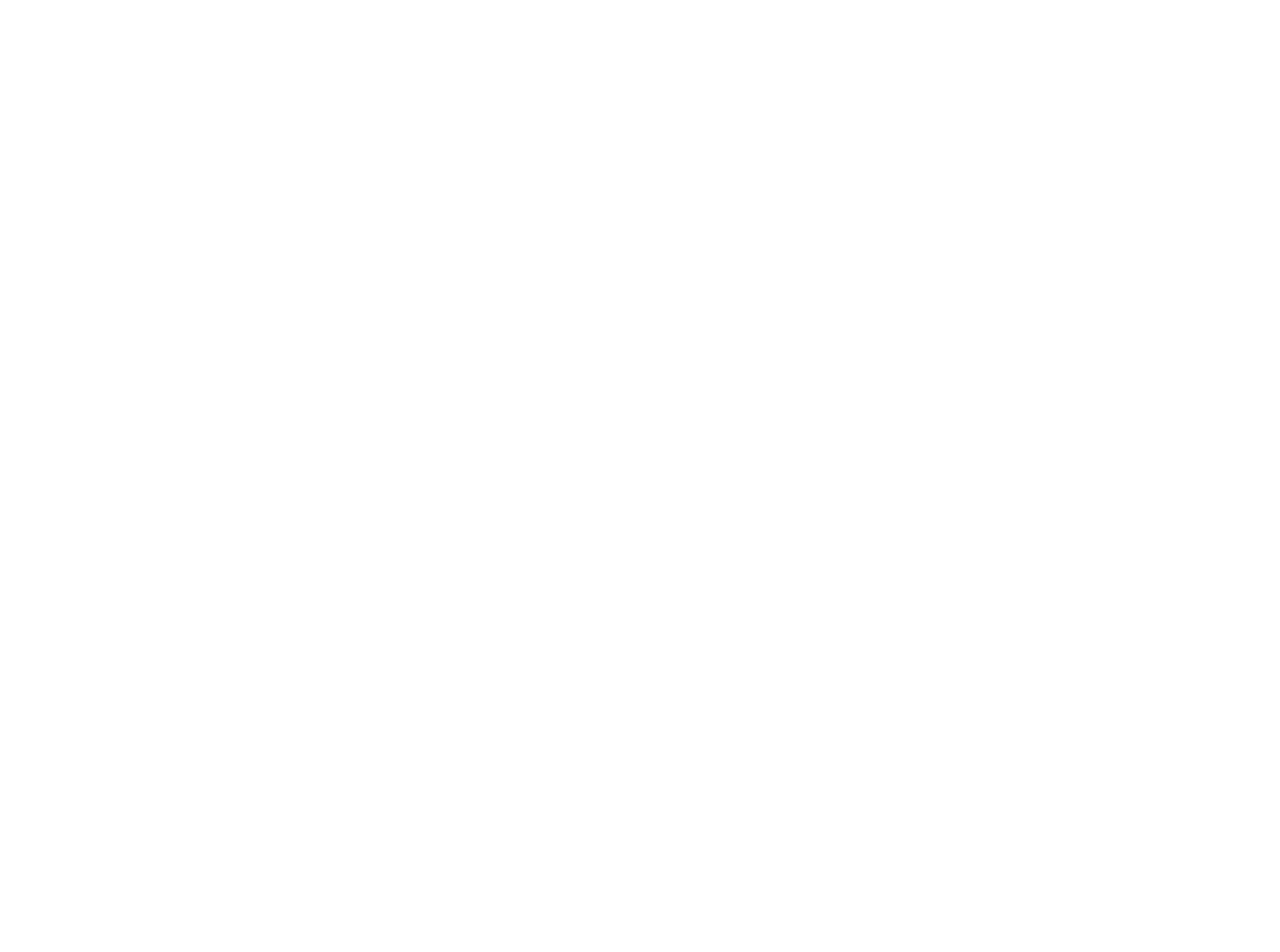
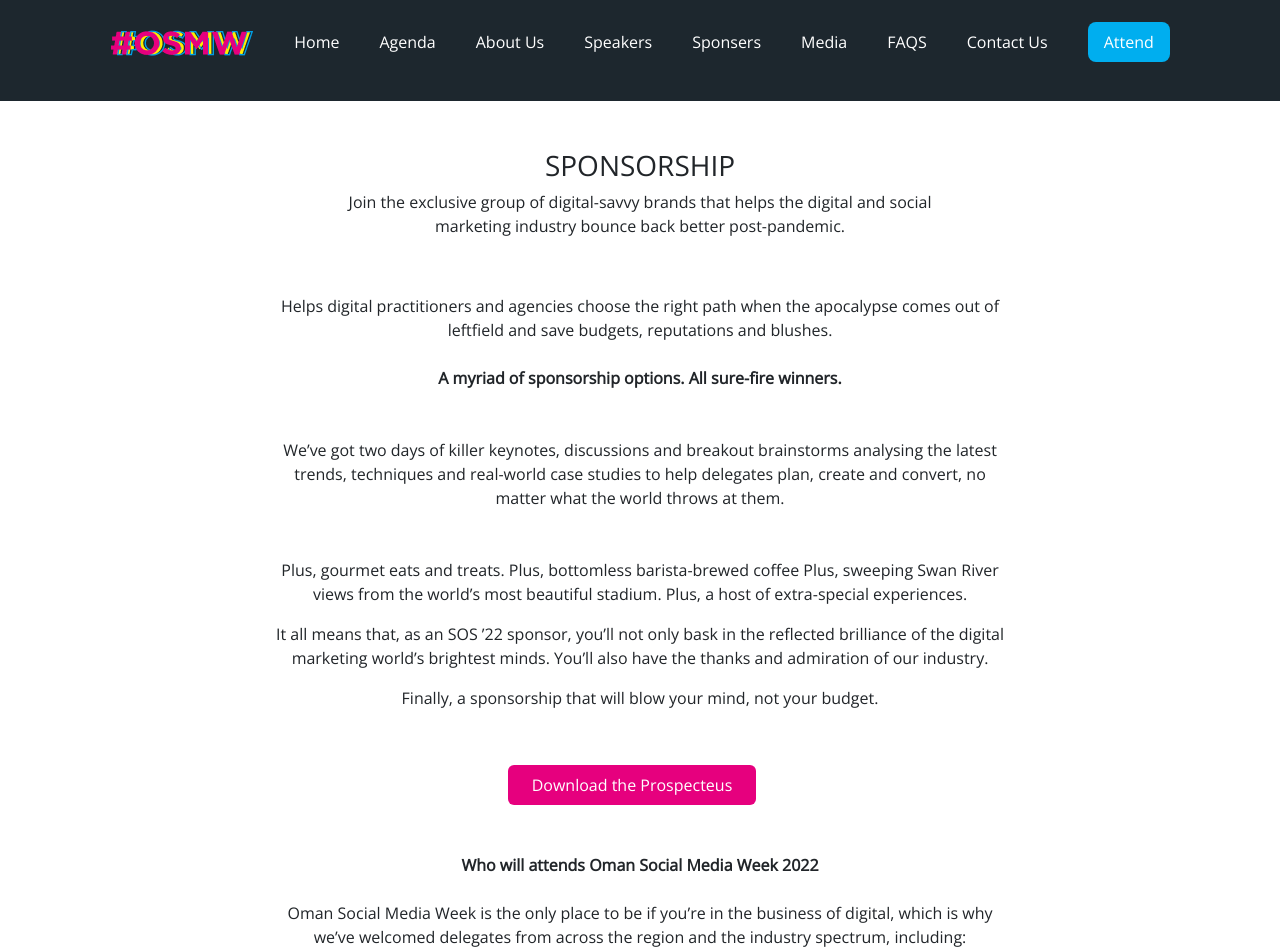
Before and after one commit to hoseinsedaqat/Osmw, a Vue app: page /sponsorship in a window 1280 px wide. Shown: the top 952 px of the page. Before the commit the page ends 800 px from the top, so only its background shows below. Built offline with nearby package versions, Linux system fonts and the light colour scheme.

Commit message:
sponsorship mybe is need i created that

```diff
--- a/src/router/index.js
+++ b/src/router/index.js
@@ -46,6 +46,11 @@
     path: '/attend',
     name: 'Attend',
     component: () => import('@/views/Attend/AttendView.vue')
+  },
+  {
+    path:'/sponsorship',
+    name:'SponsorShip',
+    component: () => import('@/views/Sponsorship/SponsorshipView.vue')
   }
 ]
 
--- /dev/null
+++ b/src/views/Sponsorship/SponsorshipView.vue
@@ -0,0 +1,90 @@
+<template>
+  <div>
+    <HeaderAppDark></HeaderAppDark>
+    <section id="sponsorShip">
+      <div class="container">
+        <div class="row">
+          <div class="col-md-12 my-5">
+            <h3 class="text-center">SPONSORSHIP</h3>
+            <p class="text-center my-2">
+              Join the exclusive group of digital-savvy brands that helps the digital and
+              social <br />
+              marketing industry bounce back better post-pandemic.
+            </p>
+          </div>
+        </div>
+        <div class="row">
+          <div class="col-md-8 mx-auto">
+            <p class="text-center">
+              Helps digital practitioners and agencies choose the right path when the
+              apocalypse comes out of leftfield and save budgets, reputations and blushes.
+            </p>
+            <p class="text-center my-4">
+              <b> A myriad of sponsorship options. All sure-fire winners. </b>
+            </p>
+            <p class="text-center my-5">
+              We’ve got two days of killer keynotes, discussions and breakout brainstorms
+              analysing the latest trends, techniques and real-world case studies to help
+              delegates plan, create and convert, no matter what the world throws at them.
+            </p>
+            <p class="text-center">
+              Plus, gourmet eats and treats. Plus, bottomless barista-brewed coffee Plus,
+              sweeping Swan River views from the world’s most beautiful stadium. Plus, a
+              host of extra-special experiences.
+            </p>
+            <p class="text-center">
+              It all means that, as an SOS ’22 sponsor, you’ll not only bask in the
+              reflected brilliance of the digital marketing world’s brightest minds.
+              You’ll also have the thanks and admiration of our industry.
+            </p>
+            <p class="text-center">
+              Finally, a sponsorship that will blow your mind, not your budget.
+            </p>
+            <div class="text-center my-5">
+              <button class="attendBtn">Download the Prospecteus</button>
+            </div>
+            <p class="text-center">
+              <b>Who will attends Oman Social Media Week 2022</b>
+            </p>
+            <p class="text-center my-4">
+              Oman Social Media Week is the only place to be if you’re in the business of
+              digital, which is why we’ve welcomed delegates from across the region and
+              the industry spectrum, including:
+            </p>
+          </div>
+        </div>
+        <div class="row">
+          <div class="col-md-12">
+            <div class="text-center">
+              <img src="@/assets/Images/Sponsors.png" alt="" class="img-fluid" />
+            </div>
+          </div>
+        </div>
+      </div>
+    </section>
+    <FormContactTwo></FormContactTwo>
+    <FormContacts></FormContacts>
+    <FooterApp></FooterApp>
+  </div>
+</template>
+
+<script>
+import FormContactTwo from "@/components/FormContactTwo.vue";
+export default {
+  name: "SponsorShip",
+  components: {
+    FormContactTwo,
+  },
+};
+</script>
+
+<style scoped>
+.attendBtn {
+  border: none;
+  padding: 0.5rem 1.5rem;
+  background-color: #e6007e;
+  color: #fff;
+  margin: 0.4rem 1rem 0 0;
+  border-radius: 6px;
+}
+</style>
```
